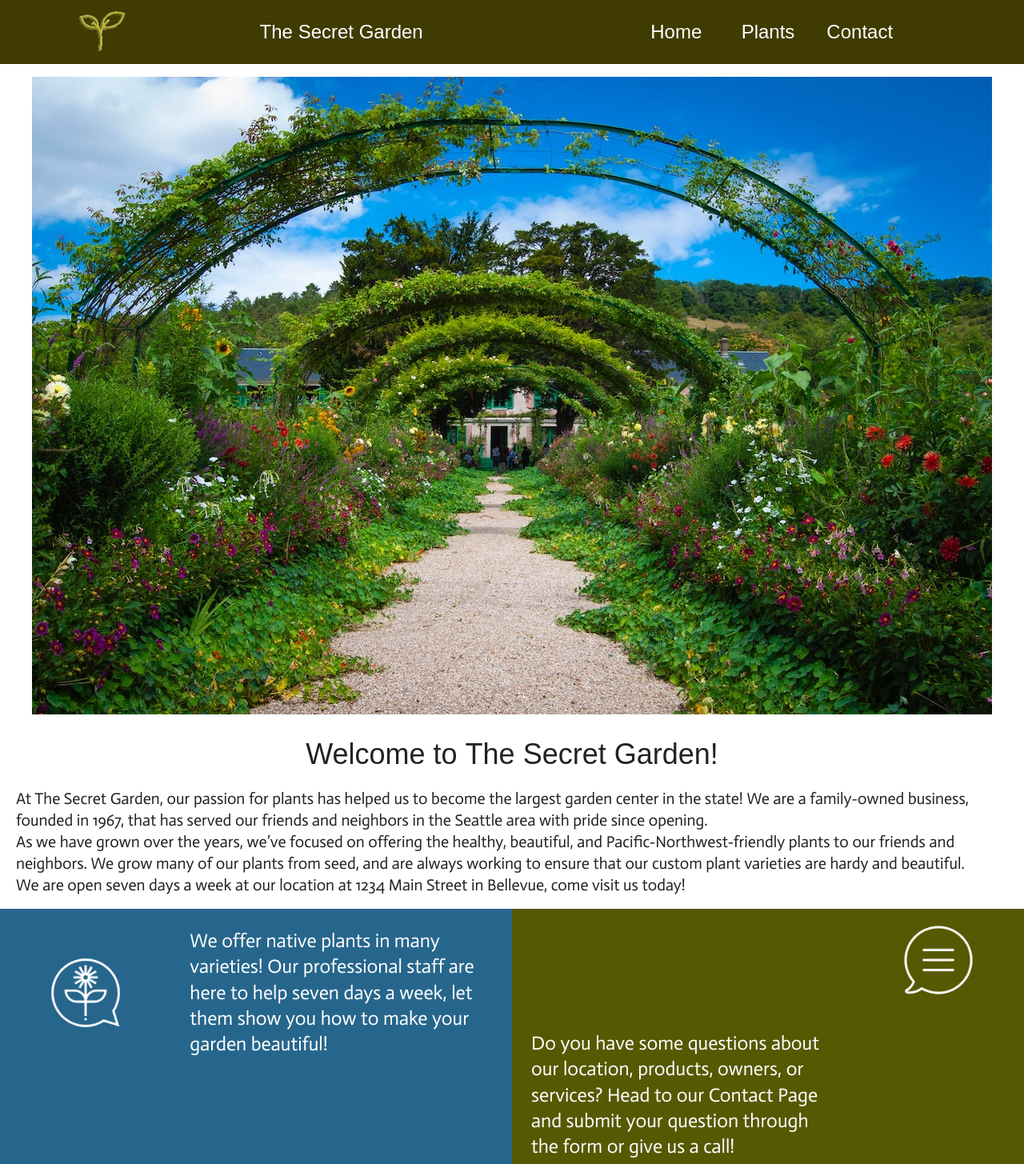
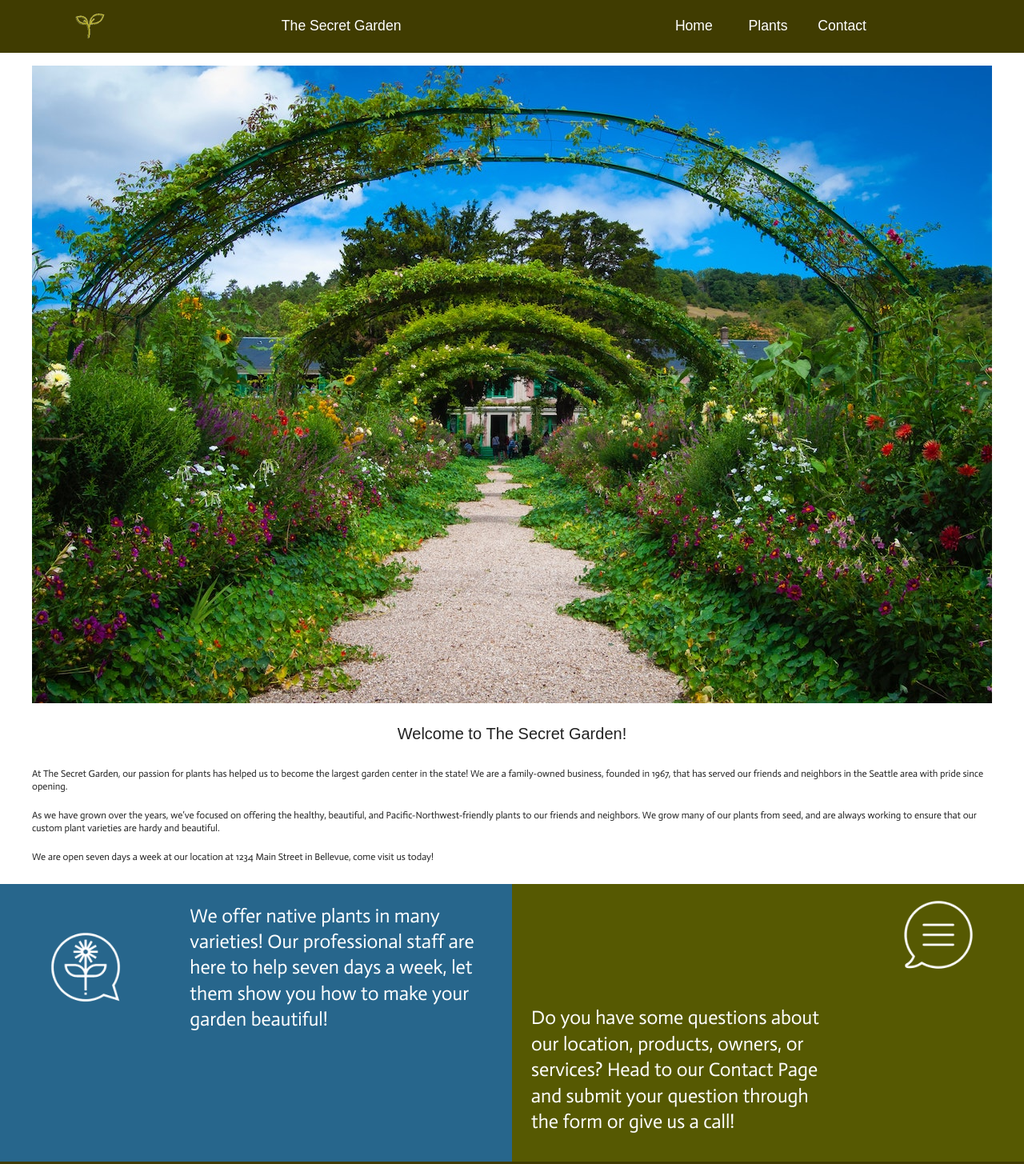
Before and after one commit to 1227427541/3.1_Activity, a plain HTML site: page index.html in a window 1280 px wide. Shown: the top 1455 px of the page at 80% size. Drawn offline with Linux system fonts and the light colour scheme; a web font is replaced by a local one.

Commit message:
Update styles.css

```diff
--- a/styles.css
+++ b/styles.css
@@ -293,10 +293,10 @@ grid-row: 2/3;
 @media screen and (min-width: 700px){
 
 h1{
-font-size: 1.5rem;
+font-size: 1.1rem;
 }
 #homeMain h2{
-font-size: 2.25rem;
+font-size: .75 rem;
 padding: 0.6rem 0;
 white-space: nowrap;
 margin: 0.5rem 1rem;
@@ -308,16 +308,18 @@ nav{
 grid-column: 3/-1;
 max-width: 600px;
 margin: 0 auto;
-font-size: 1.5rem;
+font-size: 1.1rem;
 }
 header img{
-width: 80px;
+width: 50px;
 margin: 0 auto;
 padding: 0;
 }
 #homeMain p {
-padding: 0px 20px;
-font-size: 20px;
+padding-left: 40px;
+padding-right: 40px;
+padding-bottom: 0.6rem;
+font-size: 12px;
 }
 small{
 max-width: 400px;
```
